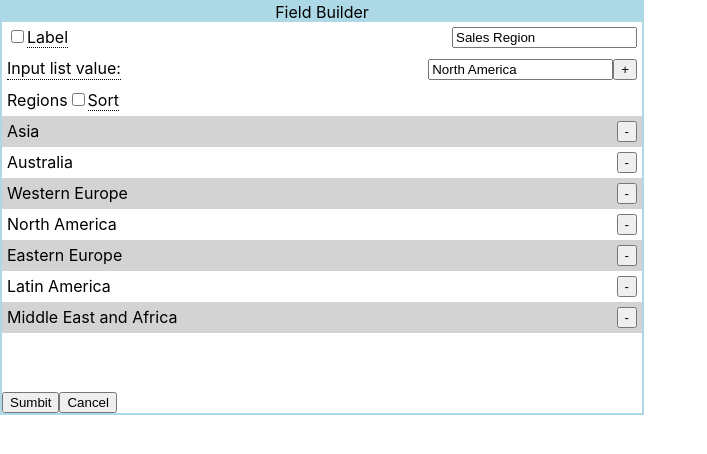
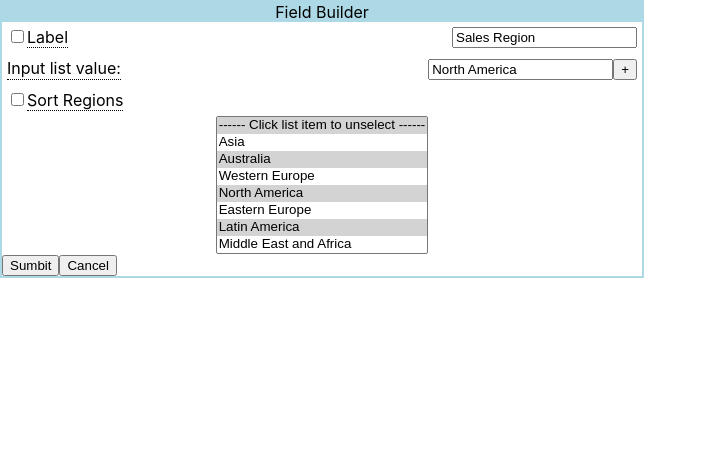
Before and after one commit to sonofdust/QuickBase, a React (Create React App) app: page / in a window 1280 px wide. Shown: the top 454 px of the page, without its empty margins (0-707 px from the left). Built offline with nearby package versions, Linux system fonts and the light colour scheme.

Commit message:
Moving chunks of code out to components

```diff
--- a/src/App.js
+++ b/src/App.js
@@ -1,8 +1,6 @@
 import React, { Component } from "react";
-//import { LocationList } from "./components/LocationList";
-// import { bindCallback } from "rxjs";
 import { Tooltip } from "./components/tooltip/tooltip";
-
+import { Labelinput } from "./components/labelinput/labelinput";
 import { Selectionlist } from "./components/selectionlist/selectionlist";
 import "./App.css";
 
@@ -27,13 +25,11 @@ const FieldService = {
   saveField(fieldJson) {
     const url = "http://www.mocky.io/v2/566061f21200008e3aabd919";
     console.log(fieldJson);
-
     fetch(url, {
       method: "post",
       body: JSON.stringify(fieldJson)
     })
       .then(function(response) {
-        //        console.log(response);
         return response.json();
       })
       .then(function(data) {
@@ -46,7 +42,6 @@ class App extends Component {
   constructor() {
     super();
     this.state = FieldService.getField();
-    this.labelNode = React.createRef();
     this.inputNode = React.createRef();
     this.submitBtn = React.createRef();
     this.sortChoices();
@@ -84,7 +79,7 @@ class App extends Component {
 
   validateInputValues = () => {
     this.submitBtn.disabled =
-    this.state.required && this.state.label.trim().length === 0;
+      this.state.required && this.state.label.trim().length === 0;
   };
 
   //*************************************** PROCESS LABLE INPUT ************************************************
@@ -103,7 +98,7 @@ class App extends Component {
   handelLabelChange = e => {
     this.setState(
       {
-        label: this.labelNode.value
+        label: e.target.value
       },
       () => {
         this.validateInputValues();
@@ -183,33 +178,14 @@ class App extends Component {
         <div className="inner-header-div">
           <span>Field Builder</span>
         </div>
-        <div className="container">
-          <span>
-            <input
-              id="require"
-              type="checkbox"
-              checked={this.state.required}
-              ref={node => {
-                this.requireCheckNode = node;
-              }}
-              onChange={this.handelRequiredCheckBox}
-            />
-            <Tooltip
-              label={"Label"}
-              message={
-                "Check box will require user to enter value.  If check and input blank builder will display an error."
-              }
-            />
-          </span>
-          <input
-            type="text"
-            ref={node => {
-              this.labelNode = node;
-            }}
-            defaultValue={this.state.label}
-            onChange={this.handelLabelChange}
-          />
-        </div>
+
+        <Labelinput
+          handelRequiredCheckBox={this.handelRequiredCheckBox}
+          label={this.state.label}
+          inputNode={this.inputNode}
+          handelLabelChange={this.handelLabelChange}
+          required={this.state.required}
+        />
 
         <div className="container">
           <Tooltip
@@ -232,10 +208,9 @@ class App extends Component {
           </span>
         </div>
 
-        <div className="container">
-          <div>
+        <div>
+          <div className="container">
             <span>
-              Regions
               <input
                 id="sort"
                 type="checkbox"
@@ -246,7 +221,7 @@ class App extends Component {
                 onChange={this.handelSortCheckBox}
               />
               <Tooltip
-                label={"Sort"}
+                label={"Sort Regions"}
                 message={"Check box to sort area list."}
               />
             </span>
--- /dev/null
+++ b/src/components/labelinput/labelinput.css
@@ -0,0 +1,5 @@
+.container {
+    padding: 5px;
+    display: flex;
+    justify-content: space-between;
+  }
--- /dev/null
+++ b/src/components/labelinput/labelinput.js
@@ -0,0 +1,35 @@
+import React from "react";
+import { Tooltip } from "../tooltip/tooltip";
+import "./labelinput.css";
+
+export class Labelinput extends React.Component {
+
+  render() {
+    return (
+      <div className="container">
+        <span>
+          <input
+            id="require"
+            type="checkbox"
+            checked={this.props.required}
+            ref={node => {
+              this.requireCheckNode = node;
+            }}
+            onChange={this.props.handelRequiredCheckBox}
+          />
+          <Tooltip
+            label={"Label"}
+            message={
+              "Check box will require user to enter value.  If check and input blank builder will display an error."
+            }
+          />
+        </span>
+        <input
+          type="text"
+          defaultValue={this.props.label}
+          onChange={this.props.handelLabelChange}
+        />
+      </div>
+    );
+  }
+}
--- a/src/components/selectionlist/selectionlist.css
+++ b/src/components/selectionlist/selectionlist.css
@@ -1,3 +1,9 @@
+select {
+  display: block;
+  margin: 0 auto;
+  width: auto;
+}
+
 div.y-scroll {
   width: auto;
   height: 275px;
--- a/src/components/selectionlist/selectionlist.js
+++ b/src/components/selectionlist/selectionlist.js
@@ -7,17 +7,19 @@ export class Selectionlist extends React.Component {
 
   render() {
     return (
-      <div className="y-scroll">
-        {this.props.choices.map((choice, i) => {
-          return (
-            <div className="container row dont-break-out" key={i}>
-              <span>{choice}</span>
-              <button value={choice} onClick={this.props.deleteItem}>
-                -
-              </button>
-            </div>
-          );
-        })}
+      <div>
+          <select size="8" onChange={this.props.deleteItem}>
+            <option className="row">
+              ------ Click list item to unselect ------
+            </option>
+            {this.props.choices.map(choice => {
+              return (
+                <option key={choice} value={choice}  className="row">
+                  {choice}
+                </option>
+              );
+            })}
+          </select>
       </div>
     );
   }
```
Also changed, not shown: src/components/manifest.json (renamed from public/manifest.json), 2 other files (tests, documents, lock files or other folders).
